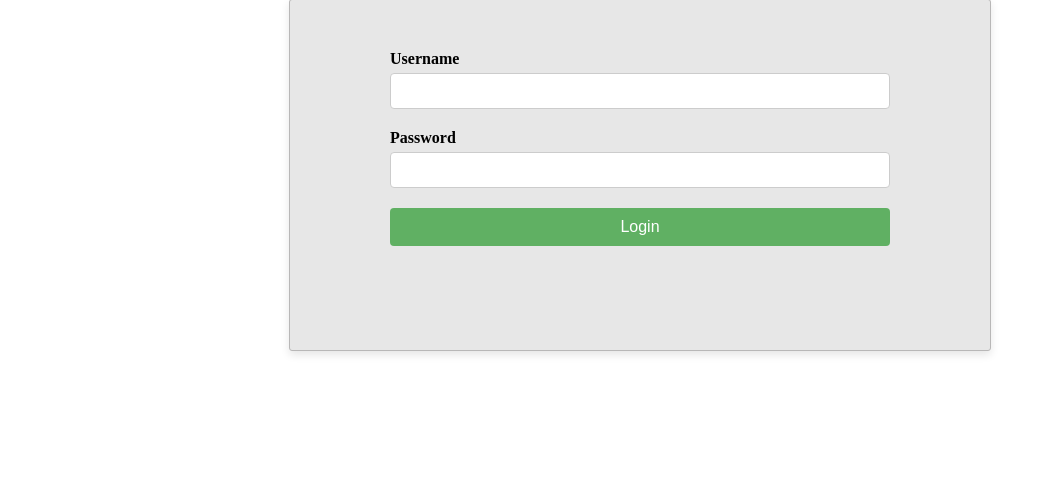
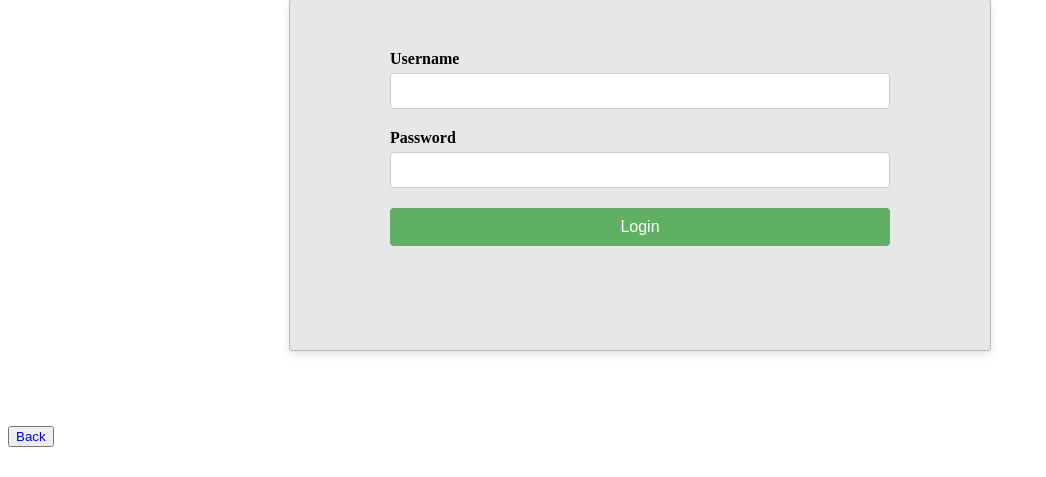
Before and after one commit to IzMo2000/TopicTide, a Flask app: page /login in a window 1280 px wide. Shown: the part 323-800 px from the top of the page, without its empty margins (0-1046 px from the left). Run offline with Flask 3, Linux system fonts and the light colour scheme.

Commit message:
added back button to login and sign up

```diff
--- a/static/main.css
+++ b/static/main.css
@@ -172,8 +172,13 @@
 
 button{
   cursor: pointer;
+  display: block;
 
 }
 
 button:hover {
   background-color: hwb(200 55% 0%);}
+
+a{
+  text-decoration: none;
+}
--- a/templates/login.html
+++ b/templates/login.html
@@ -1,7 +1,7 @@
 {% extends "layout.html" %}
 {% block content %}
 <h2 style="font-size: 45px; margin-bottom: 25px;">Log In</h2>
-<div class="card" style = "margin-top: 0px;">
+  <div class="card" style = "margin-top: 0px;">
     <form method="POST" action="{{ url_for('login') }}">
       {{ form.hidden_tag() }}
       <div class="form-group">
@@ -23,4 +23,6 @@
       </div>
     </form>
   </div>
+  <button type = "button"> <a href = "/start">Back</a></button>
+
 {% endblock %}
--- a/templates/settings.html
+++ b/templates/settings.html
@@ -12,7 +12,7 @@
 <p style= "margin-left: 20px; text-align: left;"> News Sources: </p>
 <input class = "center" style= "width: 85%" type="text" name="q" placeholder="Enter news source (ex. New York Times)...">
 
-<input class = "center" style = "margin-top:70px;width:300px; " type="submit" value ="Enter">
+<input class = "center" style = "margin-top:70px; margin-bottom: 70px;width:300px; " type="submit" value ="Enter">
 </form>
 </div>
 {% endblock %}
--- a/templates/signup.html
+++ b/templates/signup.html
@@ -1,6 +1,7 @@
 {% extends "layout.html" %}
 {% block content %}
 <h2 style="font-size: 45px; margin-bottom: 25px;">Sign Up</h2>
+
 <div class="card" style="margin-top: 0px; height: 350px;">
     <form method="POST" action="{{ url_for('signup') }}">
       {{ form.hidden_tag() }}
@@ -37,4 +38,6 @@
       </div>
     </form>
   </div>
+  <button type = "button"> <a href = "/start">Back</a></button>
+
 {% endblock %}
--- a/templates/start.html
+++ b/templates/start.html
@@ -1,7 +1,7 @@
 {% extends "layout.html" %}
 {% block content %}
 <div class="container">
-    <div class="card">
+    <div class="card" style= "margin-top: 10px;">
       <h2 style = "font-size: 60px;">Get Started</h2>
       <p>Stay up to date with the latest news on your favorite topics with Topic Tide!</p>
     </div>
```
